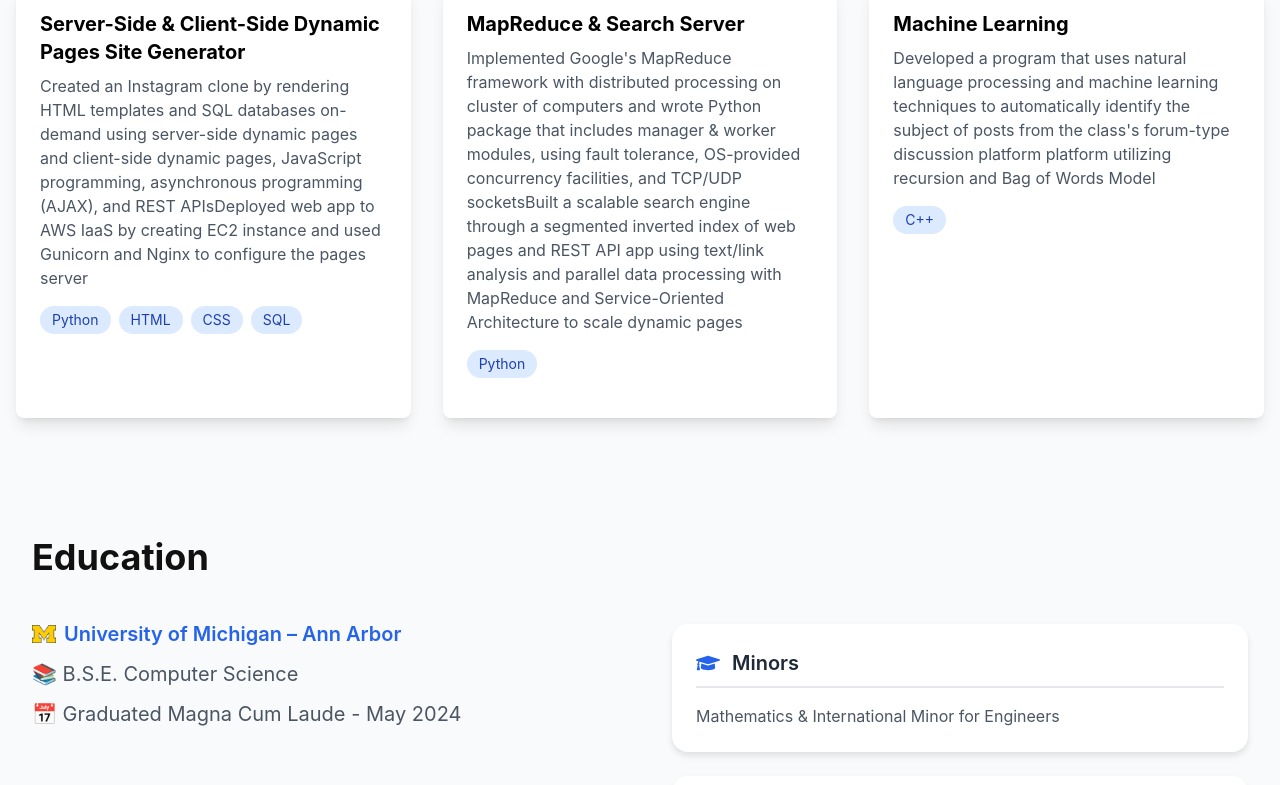
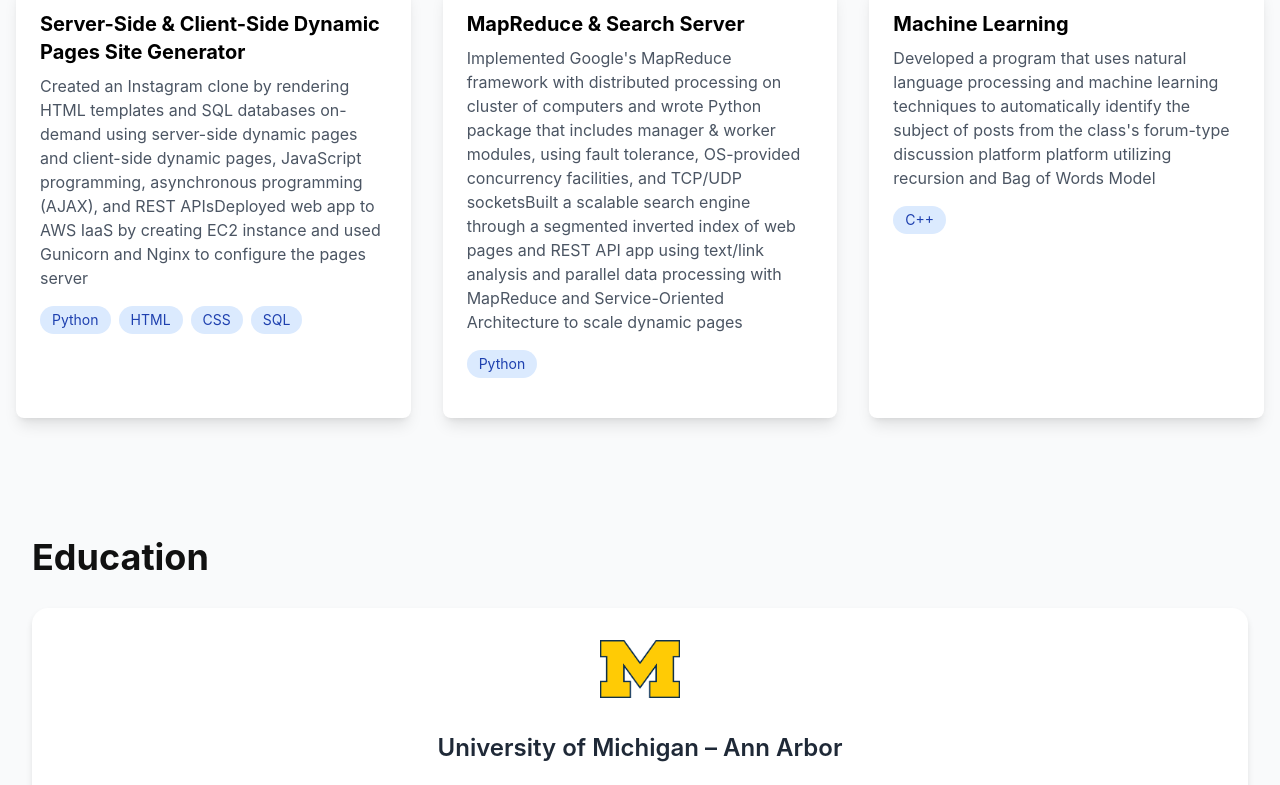
Before and after one commit to jhschiff/personalWebsite, a React (Create React App) app: page /about in a window 1280 px wide. Shown: the part 3178-3963 px from the top of the page. Built offline with nearby package versions, Linux system fonts and the light colour scheme.

Commit message:
finished education

```diff
--- a/src/components/AboutPage/Education.js
+++ b/src/components/AboutPage/Education.js
@@ -34,22 +34,37 @@ const Education = () => {
         >
           Education
         </motion.h3>
-        <div className="about-columns">
+
         <motion.div
           initial={{ opacity: 0, y: 20 }}
           whileInView={{ opacity: 1, y: 0 }}
           viewport={{ once: true }}
-            className="about-header"
+          className="education-header-block"
         >
+          <div className="education-header-content">
+            <motion.div
+              initial={{ opacity: 0, scale: 0.8 }}
+              whileInView={{ opacity: 1, scale: 1 }}
+              viewport={{ once: true }}
+              className="block-m-container"
+            >
+              <img src={blockM} alt="University of Michigan Block M" className="block-m" />
+            </motion.div>
+            <motion.h4
+              initial={{ opacity: 0, y: 20 }}
+              whileInView={{ opacity: 1, y: 0 }}
+              viewport={{ once: true }}
+              transition={{ delay: 0.1 }}
+            >
+              {COLLEGE.institution}
+            </motion.h4>
             <motion.p
               initial={{ opacity: 0, y: 20 }}
               whileInView={{ opacity: 1, y: 0 }}
               viewport={{ once: true }}
               transition={{ delay: 0.2 }}
-              className="institution-row"
             >
-              <img src={blockM} alt="University of Michigan Block M" className="block-m-inline" />
-              {COLLEGE.institution}
+              📚 {COLLEGE.degree}
             </motion.p>
             <motion.p
               initial={{ opacity: 0, y: 20 }}
@@ -57,57 +72,56 @@ const Education = () => {
               viewport={{ once: true }}
               transition={{ delay: 0.3 }}
             >
-              📚 {COLLEGE.degree}
-            </motion.p>
-            <motion.p
-              initial={{ opacity: 0, y: 20 }}
-              whileInView={{ opacity: 1, y: 0 }}
-              viewport={{ once: true }}
-              transition={{ delay: 0.4 }}
-            >
               📅 {COLLEGE.period}
             </motion.p>
+          </div>
         </motion.div>
-          <motion.div
-            initial={{ opacity: 0, y: 20 }}
-            whileInView={{ opacity: 1, y: 0 }}
-            viewport={{ once: true }}
-            transition={{ delay: 0.2 }}
-            className="about-content"
-          >
-            <div className="education-cards">
+
+        <div className="education-details-grid">
+          <div className="education-details-column">
             {renderDetailCard(
               <FaGraduationCap className="education-icon" />,
               "Minors",
-                <p>{COLLEGE.details[0].replace('Minor: ', '')}</p>
-              )}
-              {renderDetailCard(
-                <FaStar className="education-icon" />,
-                "Academic Achievement",
-                <p>{COLLEGE.details[1].replace('GPA: ', '')}</p>
+              <div className="minors-list">
+                {COLLEGE.minors.map((minor, index) => (
+                  <span key={index} className="minor-pill">
+                    {minor}
+                  </span>
+                ))}
+              </div>
             )}
             {renderDetailCard(
               <FaBook className="education-icon" />,
               "Relevant Coursework",
               <div className="coursework-grid">
-                  {COLLEGE.details[2]
-                    .replace('Relevant Coursework: ', '')
-                    .split(', ')
-                    .map((course, index) => (
+                {COLLEGE.coursework.map((course, index) => (
                   <span key={index} className="course-pill">
-                        {course}
+                    {course.name} ({course.code})
                   </span>
                 ))}
+              </div>
+            )}
+          </div>
+          <div className="education-details-column">
+            {renderDetailCard(
+              <FaStar className="education-icon" />,
+              "Academic Achievement",
+              <div className="achievement-content">
+                <p className="gpa">GPA: {COLLEGE.academicAchievement.gpa}</p>
+                <div className="honors-list">
+                  {COLLEGE.academicAchievement.honors.map((honor, index) => (
+                    <p key={index} className="honors">
+                      {honor}
+                    </p>
+                  ))}
+                </div>
               </div>
             )}
             {renderDetailCard(
               <FaUsers className="education-icon" />,
               "Activities & Societies",
               <div className="activities-grid">
-                  {COLLEGE.details[3]
-                    .replace('Activities & Societies: ', '')
-                    .split(', ')
-                    .map((activity, index) => (
+                {COLLEGE.activities.map((activity, index) => (
                   <span key={index} className="activity-pill">
                     {activity}
                   </span>
@@ -115,7 +129,6 @@ const Education = () => {
               </div>
             )}
           </div>
-          </motion.div>
         </div>
       </div>
     </div>
--- a/src/styles/About.css
+++ b/src/styles/About.css
@@ -135,13 +135,11 @@
 }
 
 .block-m-container {
-  display: flex;
-  justify-content: center;
-  margin-bottom: 0.5rem;
+  margin-bottom: 1rem;
 }
 
 .block-m {
-  width: 40px;
+  width: 80px;
   height: auto;
   object-fit: contain;
 }
@@ -158,6 +156,47 @@
   object-fit: contain;
 }
 
+.education-header-block {
+  background: white;
+  border-radius: 1rem;
+  padding: 2rem;
+  margin-bottom: 2rem;
+  box-shadow: 0 4px 6px rgba(0, 0, 0, 0.1);
+  text-align: center;
+}
+
+.education-header-content {
+  display: flex;
+  flex-direction: column;
+  align-items: center;
+  gap: 1rem;
+}
+
+.education-header-content h4 {
+  font-size: 1.5rem;
+  font-weight: 600;
+  color: #1f2937;
+  margin: 0;
+}
+
+.education-header-content p {
+  font-size: 1.25rem;
+  color: #4b5563;
+  margin: 0;
+}
+
+.education-details-grid {
+  display: grid;
+  grid-template-columns: repeat(2, 1fr);
+  gap: 1.5rem;
+}
+
+.education-details-column {
+  display: flex;
+  flex-direction: column;
+  gap: 1.5rem;
+}
+
 .education-cards {
   display: grid;
   grid-template-columns: repeat(auto-fit, minmax(300px, 1fr));
@@ -171,6 +210,7 @@
   padding: 1.5rem;
   box-shadow: 0 4px 6px rgba(0, 0, 0, 0.1);
   transition: transform 0.3s ease, box-shadow 0.3s ease;
+  height: 100%;
 }
 
 .education-card:hover {
@@ -225,3 +265,55 @@
   background-color: #dbeafe;
   transform: translateY(-2px);
 }
+
+@media (max-width: 768px) {
+  .education-details-grid {
+    grid-template-columns: 1fr;
+  }
+}
+
+.minors-list {
+  display: flex;
+  flex-wrap: wrap;
+  gap: 0.5rem;
+}
+
+.minor-pill, .course-pill, .activity-pill {
+  background-color: #f3f4f6;
+  color: #4b5563;
+  padding: 0.5rem 1rem;
+  border-radius: 9999px;
+  font-size: 0.875rem;
+  font-weight: 500;
+  transition: all 0.2s ease;
+}
+
+.minor-pill:hover, .course-pill:hover, .activity-pill:hover {
+  background-color: #e5e7eb;
+  transform: translateY(-2px);
+}
+
+.achievement-content {
+  display: flex;
+  flex-direction: column;
+  gap: 0.75rem;
+}
+
+.achievement-content .gpa {
+  font-size: 1.25rem;
+  font-weight: 600;
+  color: #1e40af;
+  margin: 0;
+}
+
+.honors-list {
+  display: flex;
+  flex-direction: column;
+  gap: 0.5rem;
+}
+
+.achievement-content .honors {
+  color: #4b5563;
+  font-style: italic;
+  margin: 0;
+}
--- a/src/util/constants.js
+++ b/src/util/constants.js
@@ -76,11 +76,34 @@ export const COLLEGE = {
   institution: 'University of Michigan – Ann Arbor',
   location: 'Ann Arbor, MI',
   period: 'Graduated Magna Cum Laude - May 2024',
-  details: [
-    'Minor: Mathematics & International Minor for Engineers',
-    'GPA: 3.65 (Dean\'s List 2020-2023)',
-    'Relevant Coursework: Web Systems (EECS 485), Machine Learning (EECS 445), Data Structures & Algorithms (EECS 281), Computer Security (EECS 388), Software Engineering (EECS 481), Database Management (EECS 484), Computer Organization (EECS 370), Linear Algebra (MATH 214), Finance Mathematics (MATH 423), Calculus III (MATH 215)',
-    'Activities & Societies: Wolverine Blockchain, Mensa Society, Maimonides Scholar, Alpha Epsilon Pi Fraternity'
+  minors: [
+    'Mathematics',
+    'International Minor for Engineers'
+  ],
+  academicAchievement: {
+    gpa: '3.7',
+    honors: [
+      'Dean\'s List 2020-2023',
+      'Graduated Magna Cum Laude'
+    ]
+  },
+  coursework: [
+    { name: 'Web Systems', code: 'EECS 485' },
+    { name: 'Machine Learning', code: 'EECS 445' },
+    { name: 'Data Structures & Algorithms', code: 'EECS 281' },
+    { name: 'Computer Security', code: 'EECS 388' },
+    { name: 'Software Engineering', code: 'EECS 481' },
+    { name: 'Database Management', code: 'EECS 484' },
+    { name: 'Computer Organization', code: 'EECS 370' },
+    { name: 'Linear Algebra', code: 'MATH 214' },
+    { name: 'Finance Mathematics', code: 'MATH 423' },
+    { name: 'Calculus III', code: 'MATH 215' }
+  ],
+  activities: [
+    'Wolverine Blockchain',
+    'Mensa Society',
+    'Maimonides Scholar',
+    'Alpha Epsilon Pi Fraternity'
   ]
 };
 
```
Lines whose indentation alone changed are shown as unchanged.
